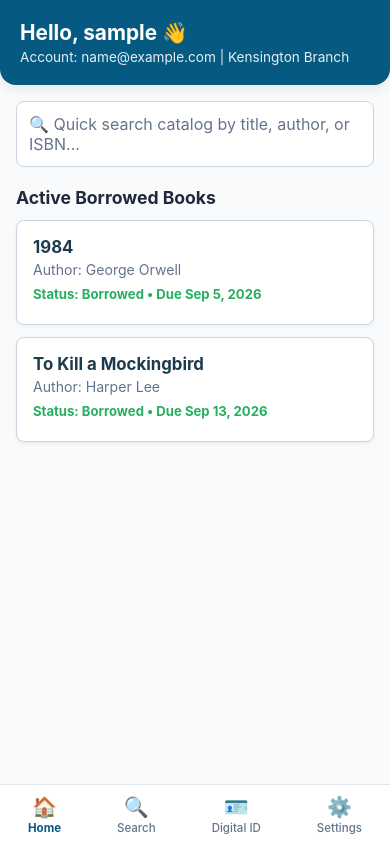
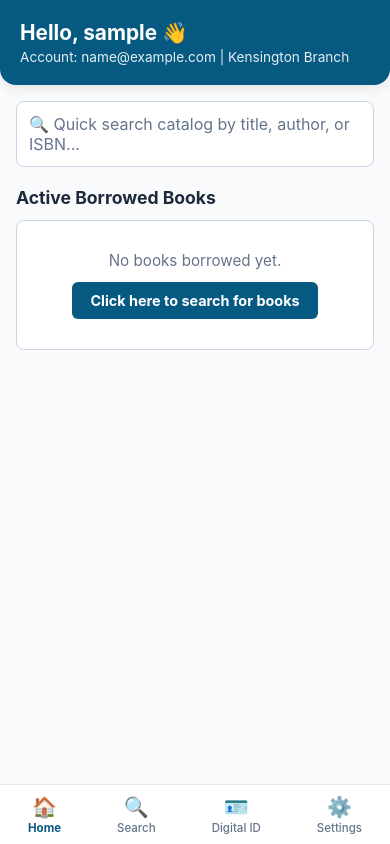
Before and after one commit to Jose4243/abts-repository, a plain HTML site: page mobile-app/index.html in a window 390 px wide. Drawn offline with Linux system fonts and the light colour scheme; sample sign-in values are in the browser's storage.

Commit message:
fix: filter mobile home loans by current user and add clean empty state for new accounts

```diff
--- a/mobile-app/index.html
+++ b/mobile-app/index.html
@@ -17,7 +17,7 @@
   <!-- Header Greeting Banner -->
   <header class="greeting-banner" style="padding: 20px; background: #065a82; color: #fff;">
     <h2 id="user-greeting" style="font-size: 1.3rem; margin-bottom: 4px;">Hello, Member 👋</h2>
-    <p id="user-meta" style="font-size: 0.85srem; opacity: 0.9;">Member ID: M-1001 | Kensington Branch</p>
+    <p id="user-meta" style="font-size: 0.85rem; opacity: 0.9;">Member ID: M-1001 | Kensington Branch</p>
   </header>
 
   <main class="mobile-content" style="padding: 16px; padding-bottom: 80px;">
@@ -28,11 +28,11 @@
       </div>
     </section>
 
-    <!-- Active Borrowed Books Section (Dynamically Synced) -->
+    <!-- Active Borrowed Books Section (Filtered by Current User) -->
     <section class="section-block">
       <h3 style="font-size: 1.1rem; color: #1e293b; margin-bottom: 12px;">Active Borrowed Books</h3>
       <div id="mobile-borrowed-list" style="display: flex; flex-direction: column; gap: 12px;">
-        <!-- Dynamically injected borrowed books appear here -->
+        <!-- Dynamically injected user books or empty state appear here -->
       </div>
     </section>
   </main>
@@ -59,7 +59,7 @@
 
   <script>
     document.addEventListener("DOMContentLoaded", () => {
-      // 1. Load User Profile Info
+      // 1. Load Logged-in User Profile Info
       const userName = localStorage.getItem('abts_user_name') || 'Josecontreiras';
       const userEmail = localStorage.getItem('abts_user_email') || 'josecontreiras14@gmail.com';
 
@@ -69,28 +69,39 @@
       if (greetingEl) greetingEl.textContent = `Hello, ${userName} 👋`;
       if (metaEl) metaEl.textContent = `Account: ${userEmail} | Kensington Branch`;
 
-      // 2. Load and Render Borrowed Books from localStorage
+      // 2. Load and Filter Borrowed Books for THIS specific user only
       const listContainer = document.getElementById('mobile-borrowed-list');
       const isDark = localStorage.getItem('abts_theme') === 'dark';
       const stored = localStorage.getItem('abts_borrowed_books');
 
-      // Default fallback books if none exist yet
-      const books = stored ? JSON.parse(stored) : [
-        { title: "1984", author: "George Orwell", dueDate: "Sep 5, 2026" },
-        { title: "To Kill a Mockingbird", author: "Harper Lee", dueDate: "Sep 13, 2026" }
-      ];
+      const allBooks = stored ? JSON.parse(stored) : [];
+
+      // Filter books where borrowedBy matches the current user name
+      const userBooks = allBooks.filter(book =>
+        book.borrowedBy && book.borrowedBy.toLowerCase() === userName.toLowerCase()
+      );
 
       if (listContainer) {
-        listContainer.innerHTML = books.map(book => `
+        if (userBooks.length > 0) {
+          listContainer.innerHTML = userBooks.map(book => `
             <article class="carousel-card" style="padding: 16px; border-radius: 8px; border: 1px solid ${isDark ? '#334155' : '#cbd5e1'}; background: ${isDark ? '#1e293b' : '#ffffff'}; box-shadow: 0 2px 4px rgba(0,0,0,0.05);">
               <h4 style="color: ${isDark ? '#38bdf8' : '#1b3a4b'}; font-size: 1.05rem; margin-bottom: 4px;">${book.title}</h4>
               <p class="author" style="color: ${isDark ? '#94a3b8' : '#64748b'}; font-size: 0.88rem;">Author: ${book.author || 'Unknown'}</p>
               <p class="due-info" style="color: #27ae60; font-size: 0.82rem; font-weight: bold; margin-top: 6px;">Status: Borrowed • Due ${book.dueDate || 'In 14 Days'}</p>
             </article>
           `).join('');
+        } else {
+          // Clean Empty State when the user has no borrowed books
+          listContainer.innerHTML = `
+            <div style="text-align: center; padding: 30px 20px; background: ${isDark ? '#1e293b' : '#ffffff'}; border: 1px solid ${isDark ? '#334155' : '#cbd5e1'}; border-radius: 8px;">
+              <p style="color: ${isDark ? '#94a3b8' : '#64748b'}; font-size: 0.95rem; margin-bottom: 12px;">No books borrowed yet.</p>
+              <a href="search.html" style="display: inline-block; padding: 10px 18px; background: #065a82; color: #fff; border-radius: 6px; text-decoration: none; font-weight: bold; font-size: 0.9rem;">Click here to search for books</a>
+            </div>
+          `;
+        }
       }
 
-      // 3. Apply Dark Mode if active
+      // 3. Apply Dark Mode styling if active
       if (isDark) {
         document.body.style.backgroundColor = "#0f172a";
         document.body.style.color = "#f8fafc";
```
Lines whose indentation alone changed are shown as unchanged.
